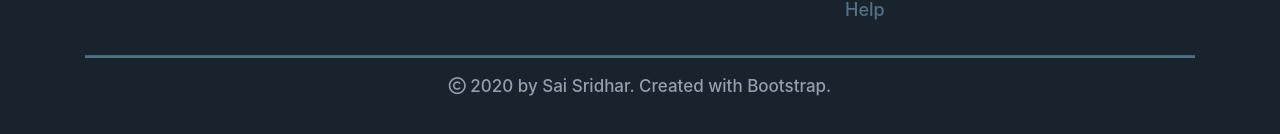
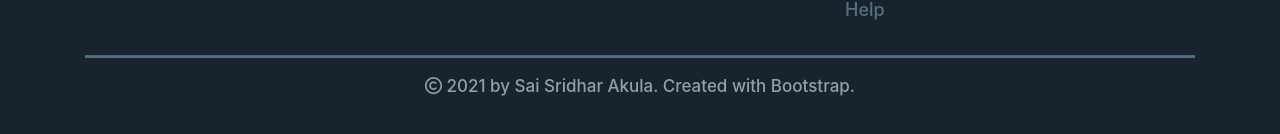
Before and after one commit to SaiSridhar783/Web-Development, a plain HTML site: page VR Website/vr-controllers.html in a window 1280 px wide. Shown: the part 1140-1274 px from the top of the page. Drawn offline with nearby package versions, Linux system fonts and the light colour scheme; a web font is replaced by a local one.

Commit message:
Update vr-controllers.html

```diff
--- a/VR Website/vr-controllers.html
+++ b/VR Website/vr-controllers.html
@@ -109,7 +109,7 @@
             <hr class="foot-hr" />
             <p class="foot-copyright text-center p">
                 <i class="far fa-copyright foot-icon-2"></i>
-                2020 by Sai Sridhar. Created with Bootstrap.
+                2021 by Sai Sridhar Akula. Created with Bootstrap.
             </p>
         </div>
     </div>
```
